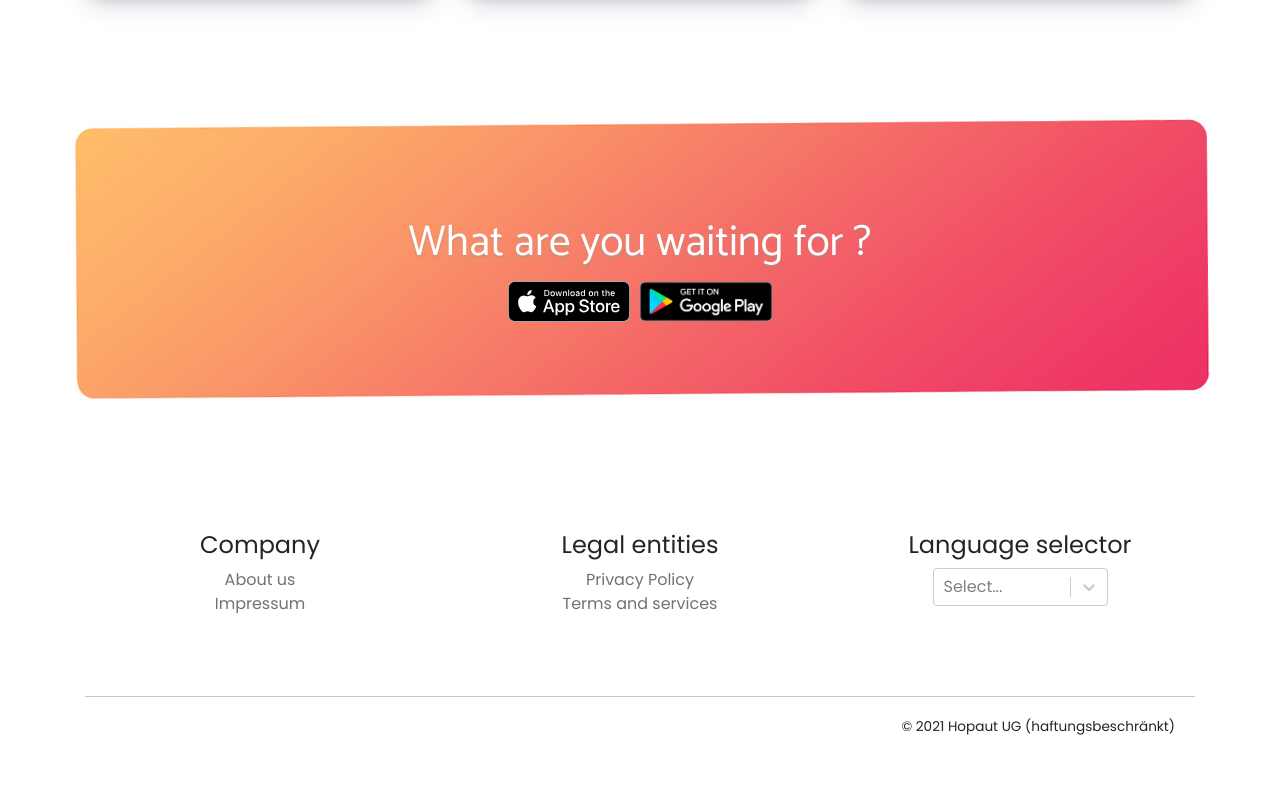
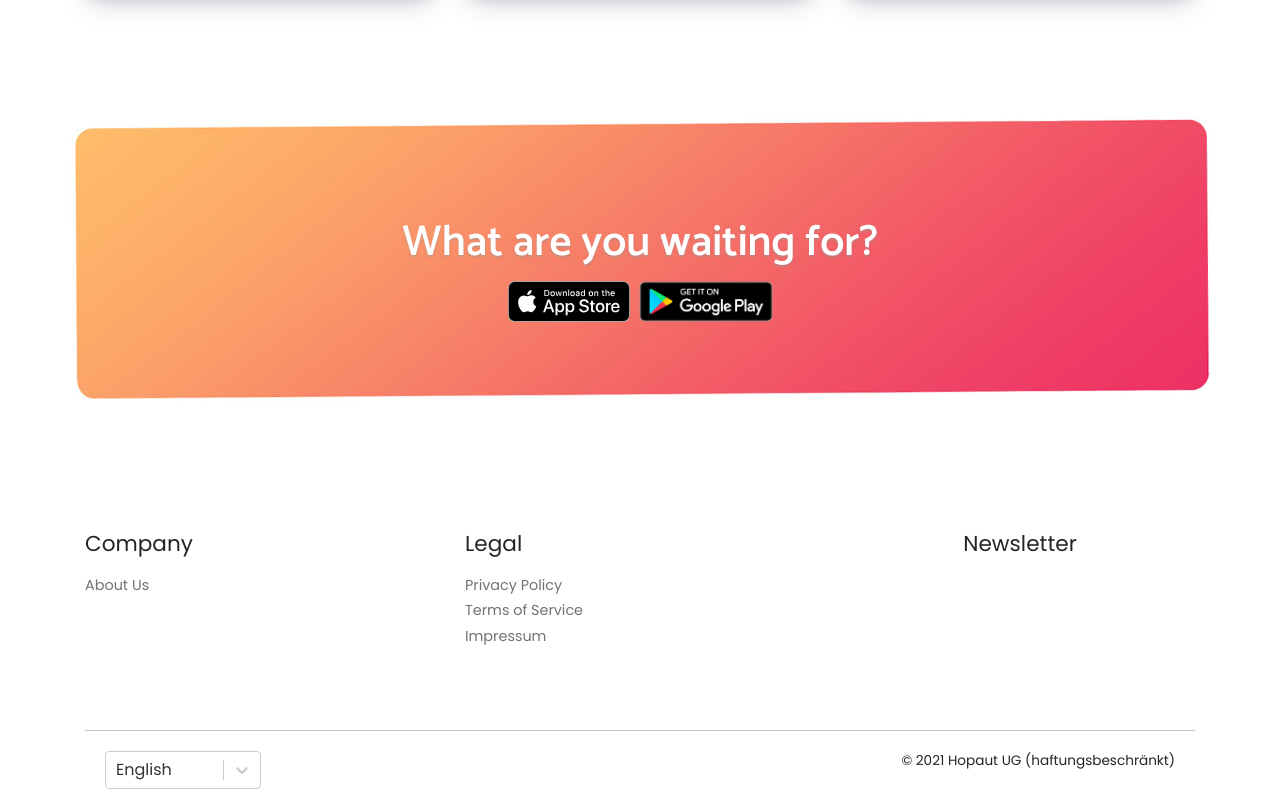
Before and after one commit to GikuMironica/HopLanding-Web, a React (Create React App) app: page /about-us in a window 1280 px wide. Shown: the part 1519-2319 px from the top of the page. Before the commit the page ends 2285 px from the top, so only its background shows below. Built offline with nearby package versions, Linux system fonts and the light colour scheme.

Commit message:
Footer resized

```diff
--- a/src/components/Footer/Footer.css
+++ b/src/components/Footer/Footer.css
@@ -15,7 +15,15 @@
   font-size: 0.85em;
 }
 
+.footer h4 {
+  font-size: 1.35em;
+  padding-bottom: 8px;
+}
+
 .footer a{
+    padding-top: 2px;
+    padding-bottom: 2px;
+    font-size: 0.9em;
     color:#727272;
 }
 
@@ -26,8 +34,9 @@
 }
 
 .footer .css-2b097c-container{
-  width:50%
+  width:30%
 }
+
 
 /* Extra small devices (phones, 600px and down) */
 @media only screen and (max-width: 600px) {
--- a/src/components/Footer/Footer.js
+++ b/src/components/Footer/Footer.js
@@ -3,6 +3,7 @@ import { Link } from "react-router-dom";
 import "./Footer.css";
 import Select from "react-select";
 import { useTranslation } from "react-i18next";
+
 function Footer() {
   const options = [
     { value: "de", label: "German" },
@@ -11,42 +12,42 @@ function Footer() {
 
   const { t, i18n } = useTranslation();
 
-  const customStyles = {
-    control: () => ({
-      width: "50%",
-    }),
-  };
-
   const changeLanguage = (event) => {
     i18n.changeLanguage(event.value);
     localStorage.setItem("language", JSON.stringify(event.value));
   };
 
+  const chosenLanguageIndex = options.indexOf(options.find(item => item.value == i18n.language));
   return (
     <div>
       <nav class="footer">
         <div className="container clearfix">
           <div className="row d-flex justify-content-start">
-            <div className="col-md-4">
+            <div className="col-md-4 align-items-start">
               <h4>{t("footer.company")}</h4>
               <Link to="/about-us">{t("footer.about")}</Link>
+            </div>
+            <div className="col-md-4 align-items-start">
+              <h4>{t("footer.legal")}</h4>
+              <Link to="/legal/privacy">{t("footer.privacy")}</Link>
+              <Link to="/legal/terms">{t("footer.terms")}</Link>
               <Link to="/legal/impressum">{t("footer.impressum")}</Link>
             </div>
             <div className="col-md-4">
-              <h4>{t("footer.legal")}</h4>
-              <Link to="/legal/privacy">{t("footer.privacy")}</Link>
-              <Link to="/legal/terms">{t("footer.terms")}</Link>
-            </div>
-            <div className="col-md-4">
-              <h4>{t("footer.lang")}</h4>
-              <Select options={options} onChange={changeLanguage} />
+              <h4>Newsletter</h4>
             </div>
           </div>
-
           <div className="copyright">
-            <p>&copy; 2021 Hopaut UG (haftungsbeschränkt)</p>
+          <div className="row d-flex align-items-center">
+              <div className="col-md align-items-start">
+                <Select defaultValue={options[chosenLanguageIndex]} options={options} onChange={changeLanguage} />
+              </div>
+              <div className="col-md align-items-end">
+              <p>&copy; 2021 Hopaut UG (haftungsbeschränkt)</p>
+              </div>
+            </div>
           </div>
-        </div>
+          </div>
       </nav>
     </div>
   );
--- a/src/components/HomePage/Landing.css
+++ b/src/components/HomePage/Landing.css
@@ -128,6 +128,7 @@
 .download-now h1{
     color:#FFF;
     font-family: 'Catamaran', sans-serif;
+    font-weight: bold;
     line-height: 1em;
     text-shadow: 0px 2px 2px rgba(150, 150, 150, 0.5);
     font-size: 2.7em;
--- a/src/locales/en/translations.json
+++ b/src/locales/en/translations.json
@@ -14,18 +14,18 @@
     },
     "footer": {
         "company": "Company",
-        "about": "About us",
+        "about": "About Us",
         "impressum": "Impressum",
-        "legal": "Legal entities",
-        "lang": "Language selector",
+        "legal": "Legal",
+        "lang": "Language",
         "privacy": "Privacy Policy",
-        "terms": "Terms and services"
+        "terms": "Terms of Service"
     },
     "us": {
         "mission": "Our mission",
         "paragraph1": "Tired of spending endless hours searching for interesting and fun activities around you ? You came to the right address! Our mission is to make you hop out of your house and join the events that you're looking for, find people with the same interests and make new connections",
         "paragraph2": "Enjoy the endless possibilities of finding new friends, exploring different cities and enjoying life all with a few clicks on your phone or computer. Don't wait for the perfect opportunity, create one yourself!",
-        "hopout": "What is Hopout ?",
+        "hopout": "What is Hopout?",
         "hopout1": "Hopout is a geosocial mobile and web based application allowing user to easily create, attend and explore various types of events scattered around their city!",
         "hopout2": "Utilizing GPS tracking, Hopout can pinpoint the user's current location and display events in close vacinity, mitigating the need to search for hours on end for fun activities!",
         "horizon": "The horizon is the limit",
@@ -35,7 +35,7 @@
         "card3-text": "Are you a party animal? Find your people and make some good memories. Within 2 minutes you can post your party for free and let the others know.",
         "card2-header": "Find",
         "card3-header": "Party",
-        "waiting": "What are you waiting for ?"
+        "waiting": "What are you waiting for?"
     },
     "auth": {
         "email": "Email address",
```
